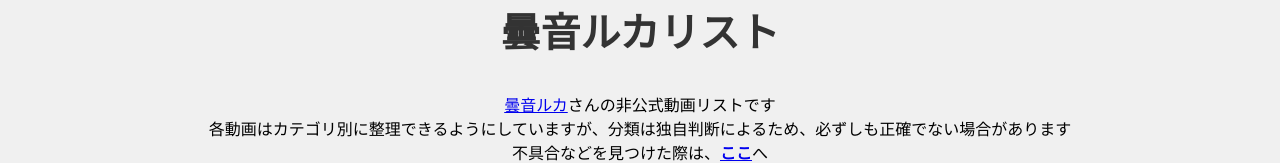
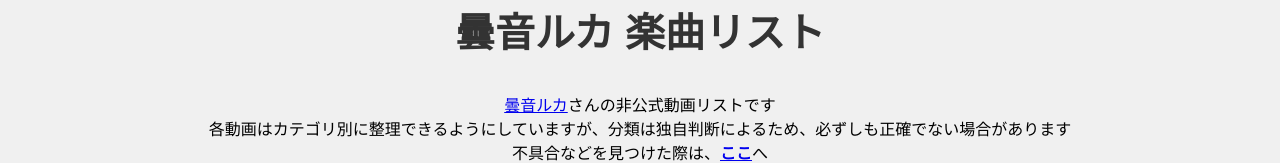
Before and after one commit to dueyZ/ruka-anne-music-list, a React (Vite) app: page / in a window 1280 px wide. Shown: the top 163 px of the page. Built offline with nearby package versions, Linux system fonts and the light colour scheme.

Commit message:
change title

```diff
--- a/src/components/MusicMap.tsx
+++ b/src/components/MusicMap.tsx
@@ -155,7 +155,7 @@ export const MusicMap: React.FC = () => {
     >
       {/* ヘッダー領域 */}
       <div style={{ position: 'sticky', top: 0, backgroundColor: '#f0f0f0', zIndex: 20, padding: '1px' }}>
-        <h1 ref={titleRef}>曇音ルカリスト</h1>
+        <h1 ref={titleRef}>曇音ルカ 楽曲リスト</h1>
         <p style={{ textAlign: 'center', margin: '0 20px 20px' }}>
           <a href="http://www.youtube.com/@anneruka9514" target="_blank" rel="noopener noreferrer">曇音ルカ</a>さんの非公式動画リストです<br />
           各動画はカテゴリ別に整理できるようにしていますが、分類は独自判断によるため、必ずしも正確でない場合があります<br />
```
